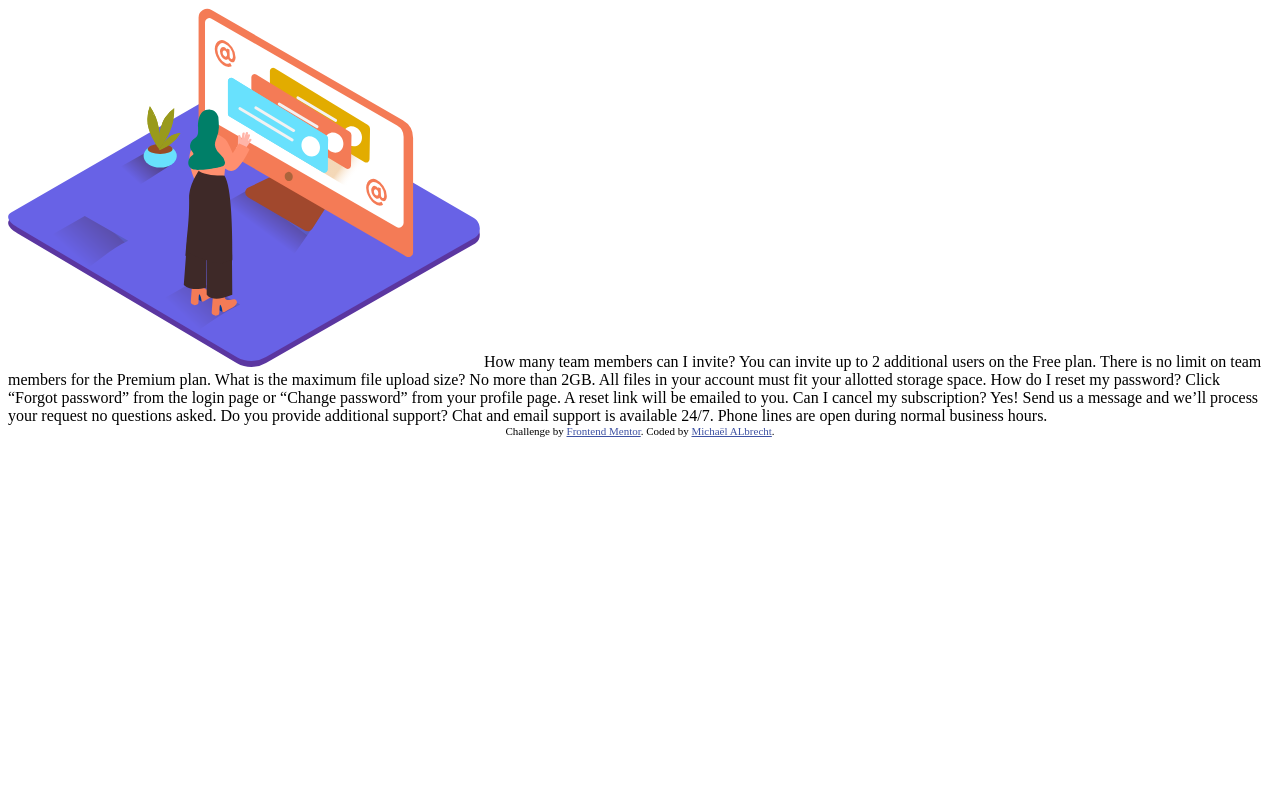
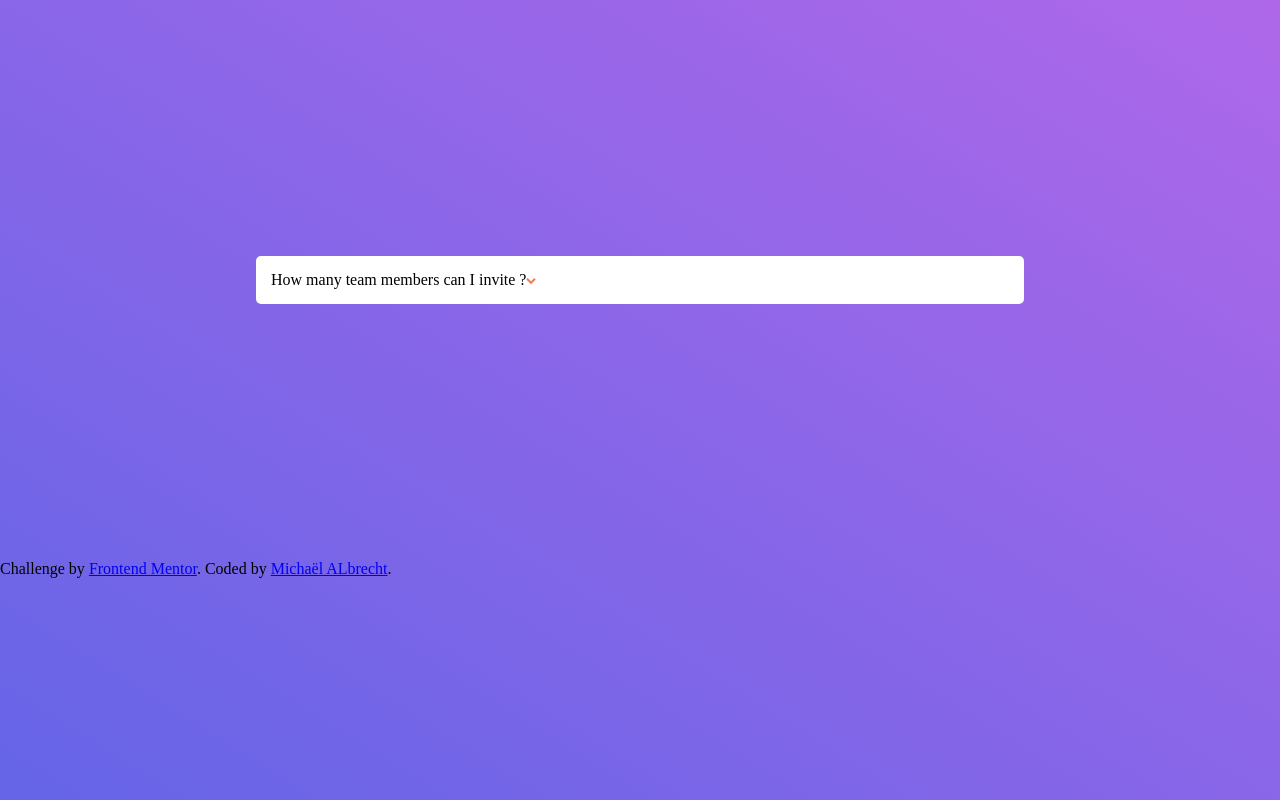
Before and after one commit to michael-albrecht-1/faq-accordion-card-main, a plain HTML site: page index.html in a window 1280 px wide. Shown: the top 800 px of the page. Drawn offline with Linux system fonts and the light colour scheme.

Commit message:
create the list of questions/answers  insert in dom first element initial style

```diff
--- a/index.html
+++ b/index.html
@@ -11,31 +11,12 @@
       sizes="32x32"
       href="./images/favicon-32x32.png"
     />
+    <link rel="stylesheet" href="./style.css" />
 
     <title>Frontend Mentor | FAQ Accordion Card</title>
-
-    <!-- Feel free to remove these styles or customise in your own stylesheet 👍 -->
-    <style>
-      .attribution {
-        font-size: 11px;
-        text-align: center;
-      }
-      .attribution a {
-        color: hsl(228, 45%, 44%);
-      }
-    </style>
   </head>
   <body>
-    <img src="./images/illustration-woman-online-desktop.svg" />
-    How many team members can I invite? You can invite up to 2 additional users
-    on the Free plan. There is no limit on team members for the Premium plan.
-    What is the maximum file upload size? No more than 2GB. All files in your
-    account must fit your allotted storage space. How do I reset my password?
-    Click “Forgot password” from the login page or “Change password” from your
-    profile page. A reset link will be emailed to you. Can I cancel my
-    subscription? Yes! Send us a message and we’ll process your request no
-    questions asked. Do you provide additional support? Chat and email support
-    is available 24/7. Phone lines are open during normal business hours.
+    <div id="root"></div>
 
     <div class="attribution">
       Challenge by
@@ -43,5 +24,7 @@
         >Frontend Mentor</a
       >. Coded by <a href="#">Michaël ALbrecht</a>.
     </div>
+
+    <script src="./script.js"></script>
   </body>
 </html>
--- /dev/null
+++ b/script.js
@@ -0,0 +1,49 @@
+const list = [
+  [
+    "How many team members can I invite ?",
+    "You can invite up to 2 additional users on the Free plan. There is no limit on team members for the Premium plan."
+  ],
+  [
+    "What is the maximum file upload size ?",
+    "No more than 2GB. All files in your account must fit your allotted storage space."
+  ],
+  [
+    "How do I reset my password ?",
+    "Click “Forgot password” from the login page or “Change password” from your profile page. A reset link will be emailed to you."
+  ],
+  [
+    "Can I cancel my subscription ?",
+    "Yes! Send us a message and we’ll process your request no questions asked."
+  ],
+  [
+    "Do you provide additional support ?",
+    "Chat and email support is available 24/7. Phone lines are open during normal business hours."
+  ]
+];
+
+const iconArrowArrow = document.createElement("img");
+iconArrowArrow.src = "./images/icon-arrow-down.svg";
+// iconArrowArrow.onclick = showAnswer();
+
+const root = document.getElementById("root");
+
+const div1 = document.createElement("div");
+div1.innerHTML = list[0][0];
+
+div1.appendChild(iconArrowArrow);
+
+const div1Response = document.createElement("div");
+div1Response.innerHTML = list[0][1];
+div1Response.style.display = "none";
+
+div1.appendChild(div1Response);
+
+root.appendChild(div1);
+
+function showAnswer() {
+  if (div1Response) {
+    div1Response.style.display === "none"
+      ? (div1Response.style.display = "block")
+      : (div1Response.style.display = "none");
+  }
+}
--- /dev/null
+++ b/style.css
@@ -0,0 +1,30 @@
+html {
+  height: 100%;
+}
+
+body {
+  background: linear-gradient(
+    to bottom left,
+    hsl(273, 75%, 66%),
+    hsl(240, 73%, 65%)
+  );
+  height: 100%;
+  margin: 0;
+  padding: 0;
+  background-repeat: no-repeat;
+  background-attachment: fixed;
+}
+
+#root {
+  background-color: white;
+  border-radius: 5px;
+  padding: 15px;
+  margin-top: 20%;
+  margin-bottom: 20%;
+  margin-left: 20%;
+  margin-right: 20%;
+}
+
+.attribution {
+  margin-top: 15px;
+}
```
